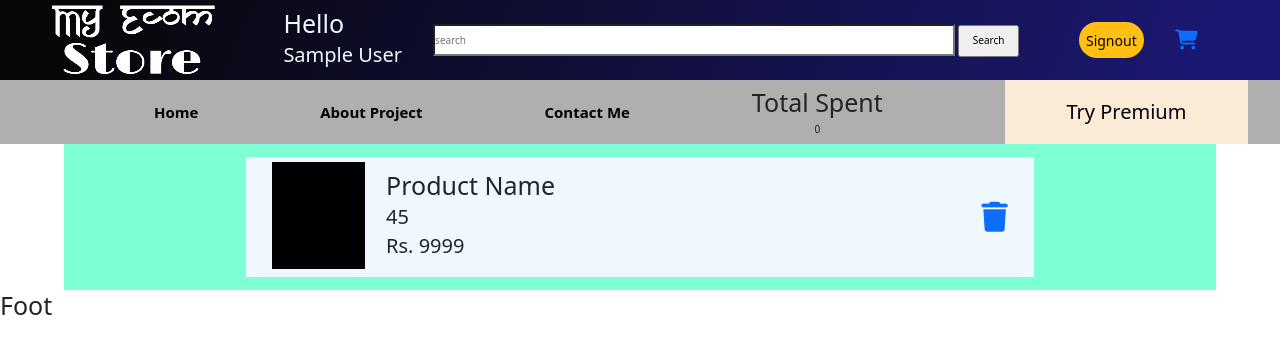
After one commit to raj0811/MyEcomStore, a Node server app: page /products/cart in a window 1280 px wide. The commit adds this page. Shown: the top 354 px of the page. Run offline with Node 20, Linux system fonts and the light colour scheme; the visitor is signed in with stand-in values (Sample User, id 1); data that the repository does not hold is empty; some libraries are stand-ins or nearby versions.

Commit message:
add to cart

```diff
--- /dev/null
+++ b/assets/css/cart.css
@@ -0,0 +1,40 @@
+.main {
+    width: 100%;
+    display: flex;
+    justify-content: center;
+}
+
+.cart-items {
+    display: flex;
+    flex-direction: column;
+    align-items: center;
+    width: 90%;
+    background-color: aquamarine;
+    padding: 1%;
+}
+
+.cart-box {
+    background-color: aliceblue;
+    width: 70%;
+    height: 15vh;
+    display: flex;
+    padding: 0.5%;
+    justify-content: space-evenly;
+}
+
+.item-img {
+    background-color: black;
+    height: 98%;
+    width: 12%;
+}
+
+.item-data {
+    display: flex;
+    justify-content: space-between;
+    width: 80%;
+    align-items: center;
+}
+
+.del {
+    font-size: 3rem;
+}
--- a/controllers/product_controller.js
+++ b/controllers/product_controller.js
@@ -1,12 +1,54 @@
 const Product = require("../models/product");
 const User = require("../models/user")
 
+
 module.exports.addToCart = async (req, res) => {
-    const product = req.params.id
+    try {
+        const productId = req.params.id;
+        const qty = req.body.qty;
+        const userId = req.user._id;
 
-    console.log(req.body.qty);
-    console.log(product);
+        const user = await User.findById(userId);
+
+        // Check if the product already exists in the user's cart
+        const cartItem = user.cart.find(item => item.product.equals(productId));
+        if (cartItem) {
+            // If the product already exists, update the quantity
+            cartItem.quantity += qty;
+        } else {
+            // If the product doesn't exist, add a new item to the cart
+            const product = await Product.findById(productId);
+
+            const item = {
+                product: product._id,
+                quantity: qty
+            };
+
+            user.cart.push(item);
+        }
+
+        await user.save();
+        console.log(user);
+
+        res.redirect('back');
+    } catch (err) {
+        console.error(err);
+        res.status(500).send('Something went wrong');
+    }
+}
 
 
-    return res.redirect('back')
+module.exports.cart = async (req, res) => {
+    const userId = req.user._id;
+
+    const user = await User.findById(userId);
+    const product = await Product.findById(user.product)
+
+    console.log(user.product);
+    const cartItem = user.cart;
+    // console.log(cartItem);
+    return res.render('cart', {
+        title: "Cart",
+        cartItem,
+    })
 }
--- a/routes/product.js
+++ b/routes/product.js
@@ -6,5 +6,6 @@ const productController = require('../controllers/product_controller');
 
 router.post('/add-to-cart/:id', productController.addToCart)
 
+router.get('/cart', productController.cart)
 
 module.exports = router;
--- a/views/_header.ejs
+++ b/views/_header.ejs
@@ -32,7 +32,7 @@
             <a class="signout" href="/users/sign-out">Signout</a>
             <div class="cart">
                 <% if(locals.user) {%>
-                    <a href="#">
+                    <a href="/products/cart">
                         <i class="fa-solid fa-cart-shopping"></i>
                     </a>
                     <%}%>
--- /dev/null
+++ b/views/cart.ejs
@@ -0,0 +1,37 @@
+<!DOCTYPE html>
+<html lang="en">
+
+<head>
+    <meta charset="UTF-8">
+    <meta http-equiv="X-UA-Compatible" content="IE=edge">
+    <meta name="viewport" content="width=device-width, initial-scale=1.0">
+    <link rel="stylesheet" href="/css/cart.css">
+</head>
+
+<body>
+    <% for(let item of cartItem) {%>
+        <%= item.quantity%>
+            <%}%>
+                <div class="main">
+
+                    <div class="cart-items">
+                        <div class="cart-box">
+                            <div class="item-img">
+
+                            </div>
+                            <div class="item-data">
+                                <div class="item">
+                                    <h1>Product Name</h1>
+                                    <h2>45</h2>
+                                    <h2>Rs. 9999</h2>
+                                </div>
+                                <div class="del">
+                                    <a href=""><i class="fa-solid fa-trash"></i></a>
+                                </div>
+                            </div>
+                        </div>
+                    </div>
+                </div>
+</body>
+
+</html>
```
